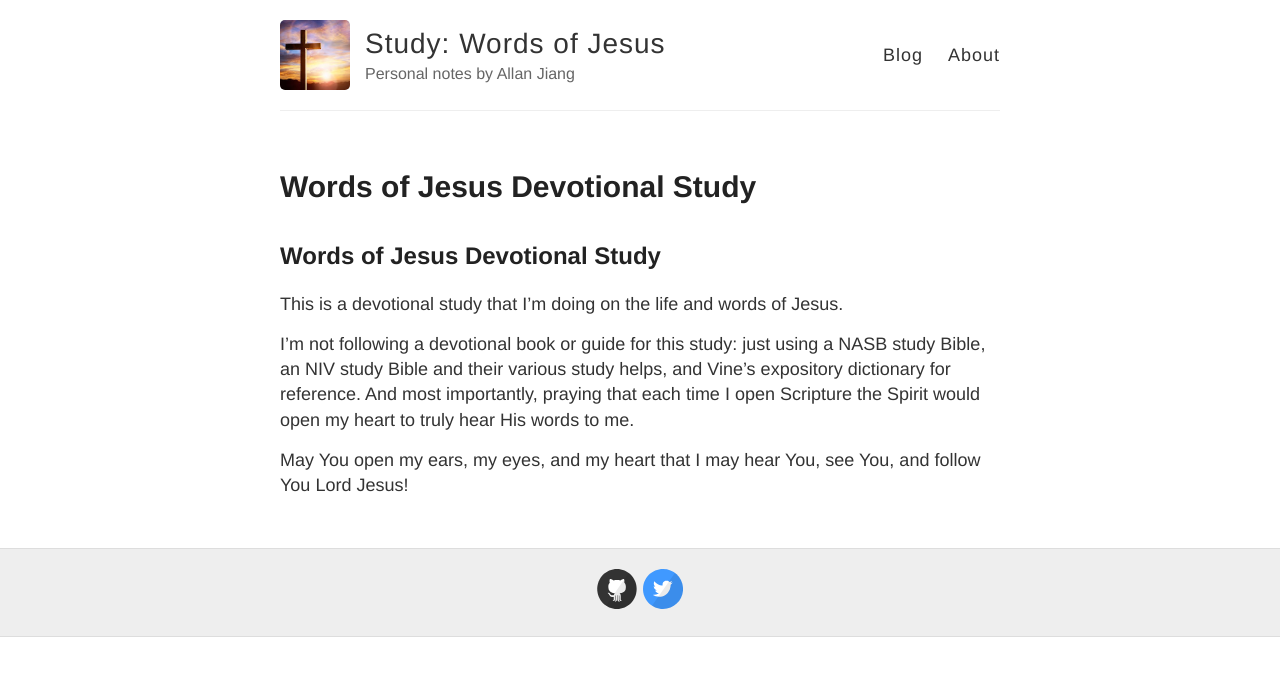
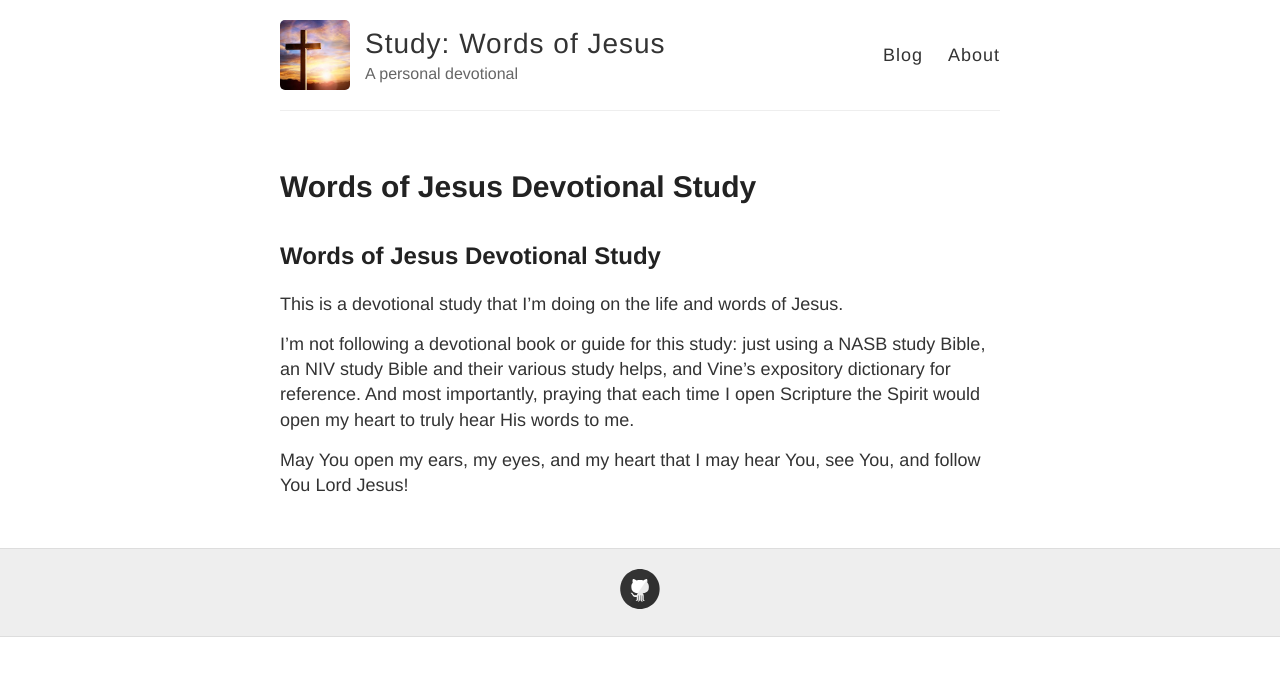
Before and after one commit to jiangts/words-of-jesus, a Jekyll site: the page built from index.md, in a window 1280 px wide. Shown: the top 676 px of the page. Built offline with Jekyll 4.4.1, drawn with Linux system fonts in a browser that asks for light colours; our own code applies the rules of GitHub Pages for plain Markdown files.

```diff
--- a/_config.yml
+++ b/_config.yml
@@ -6,7 +6,7 @@
 name: "Study: Words of Jesus"
 
 # Short bio or description (displayed in the header)
-description: "Personal notes by Allan Jiang"
+description: "A personal devotional"
 
 # URL of your avatar or profile pic (you could use your GitHub profile pic)
 avatar: https://raw.githubusercontent.com/jiangts/words-of-jesus/gh-pages/images/cross.jpg
@@ -26,7 +26,7 @@ footer-links:
   linkedin:
   pinterest:
   rss: # just type anything here for a working RSS icon
-  twitter: jekyllrb
+  twitter: # jekyllrb
   stackoverflow: # your stackoverflow profile, e.g. "users/50476/bart-kiers"
   youtube: # channel/<your_long_string> or user/<user-name>
   googleplus: # anything in your profile username that comes after plus.google.com/
```
